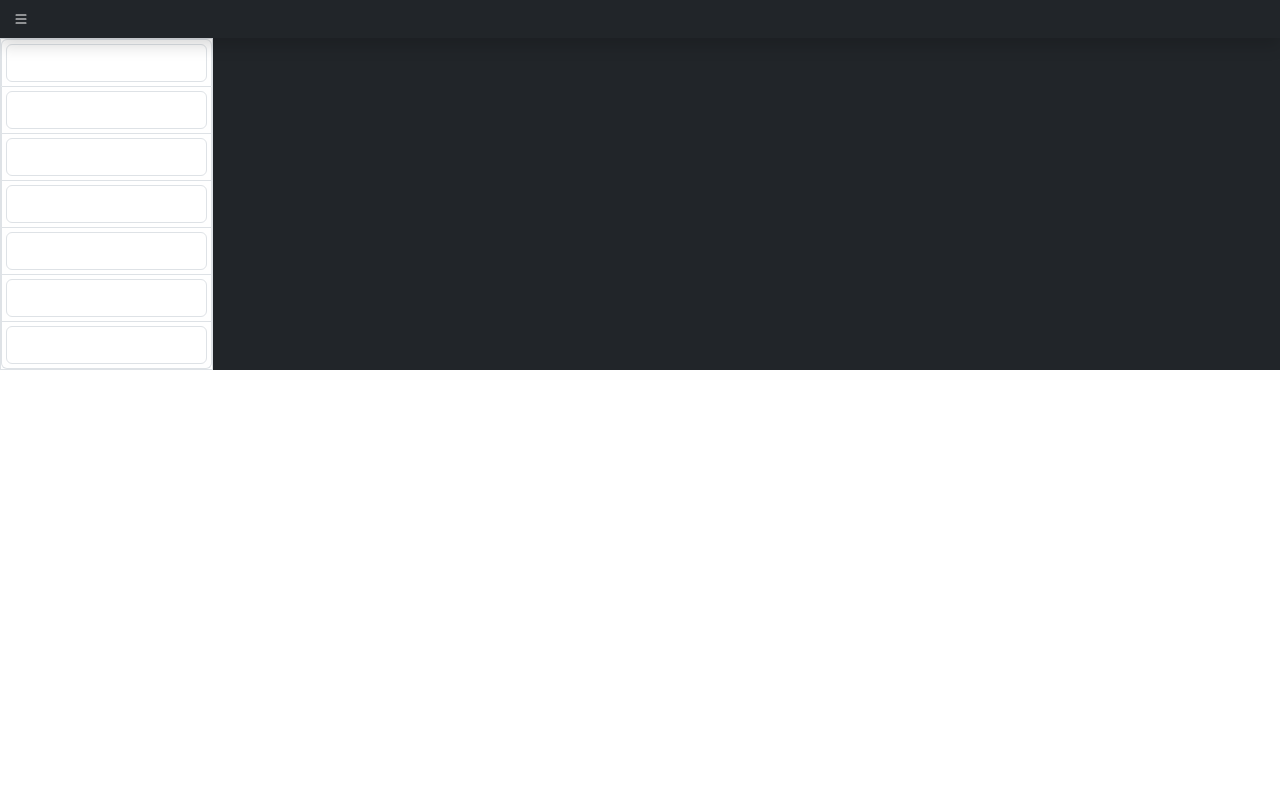
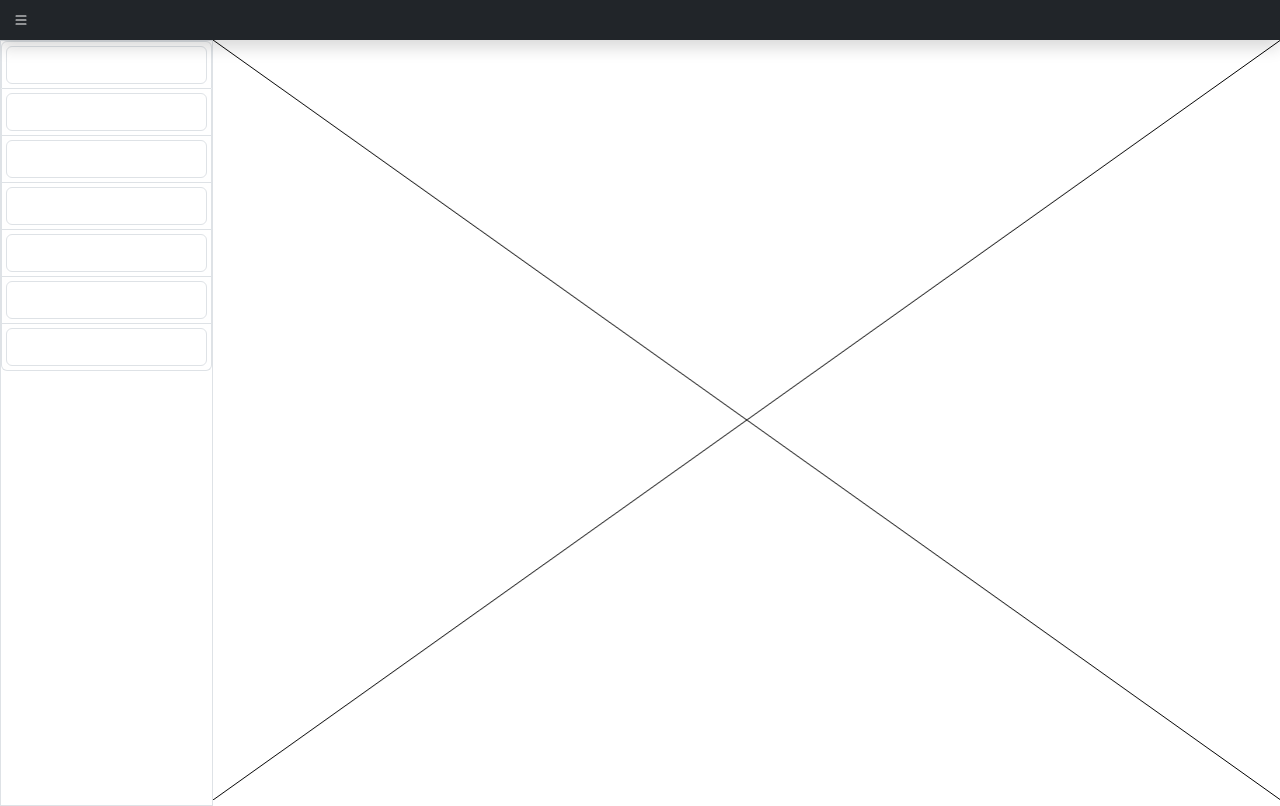
Before and after one commit to MattyMuir/ImplicitEngineWeb, a plain HTML site: page client/index.html in a window 1280 px wide. Drawn offline with nearby package versions, Linux system fonts and the light colour scheme.

Commit message:
Fixed layout and added rendering canvas.

```diff
--- a/client/index.html
+++ b/client/index.html
@@ -4,7 +4,7 @@
 <head>
 	<meta charset="UTF-8">
 	<meta name="viewport" content="width=device-width, initial-scale=1">
-	<title>My Website</title>
+	<title>ImplicitEngine</title>
 
 	<!-- Bootstrap CSS -->
 	<link href="https://cdn.jsdelivr.net/npm/bootstrap@5.3.2/dist/css/bootstrap.min.css" rel="stylesheet"
@@ -24,7 +24,7 @@
 	</svg>
 
 	<!-- Navbar -->
-	<header class="navbar sticky-top bg-dark flex-md-nowrap p-0 shadow">
+	<header class="navbar sticky-top bg-dark navHeight flex-md-nowrap p-0 shadow">
 		<ul class="navbar-nav flex-row">
 			<li class="nav-item text-nowrap">
 				<button class="btn" type="button" data-bs-toggle="offcanvas" data-bs-target="#offcanvasExample"
@@ -64,7 +64,7 @@
 
 	<!-- Grid Layout -->
 	<div class="container-fluid">
-		<div class="row">
+		<div class="row bodyHeight">
 			<!-- Equation List -->
 			<div class="col-2 p-0 border">
 				<ul class="list-group">
@@ -93,8 +93,8 @@
 			</div>
 
 			<!-- Canvas -->
-			<div class="col-10 p-0 bg-dark">
-
+			<div class="col-10 p-0">
+				<canvas id="mainCanvas"></canvas>
 			</div>
 		</div>
 	</div>
@@ -103,6 +103,9 @@
 	<script src="https://cdn.jsdelivr.net/npm/bootstrap@5.3.2/dist/js/bootstrap.bundle.min.js"
 		integrity="sha384-C6RzsynM9kWDrMNeT87bh95OGNyZPhcTNXj1NW7RuBCsyN/o0jlpcV8Qyq46cDfL"
 		crossorigin="anonymous"></script>
+
+	<!-- Custom JS -->
+	<script src="index.js"></script>
 </body>
 
 </html>
--- a/client/index.js
+++ b/client/index.js
@@ -0,0 +1,18 @@
+"use strict"
+
+// Main
+var canvas = document.getElementById("mainCanvas")
+var w = canvas.getBoundingClientRect().width
+var h = canvas.getBoundingClientRect().height
+
+// Drawing
+var ctx = canvas.getContext("2d")
+
+ctx.canvas.width = w
+ctx.canvas.height = h
+
+ctx.moveTo(0, 0)
+ctx.lineTo(w, h)
+ctx.moveTo(0, h)
+ctx.lineTo(w, 0)
+ctx.stroke()
--- a/client/styles.css
+++ b/client/styles.css
@@ -6,3 +6,19 @@
 	vertical-align: -.125em;
 	fill: white;
 }
+
+.navHeight
+{
+	height: 40px;
+}
+
+.bodyHeight
+{
+	height: calc(100vh - 40px);
+}
+
+#mainCanvas
+{
+	width: calc(100vw * 10/12);
+	height: calc(100vh - 40px);
+}
```
